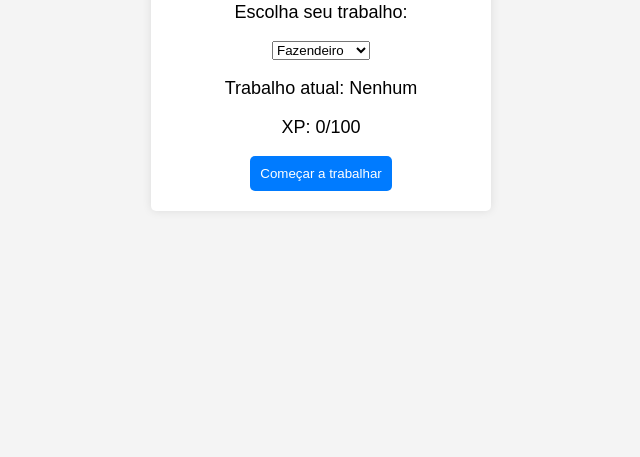
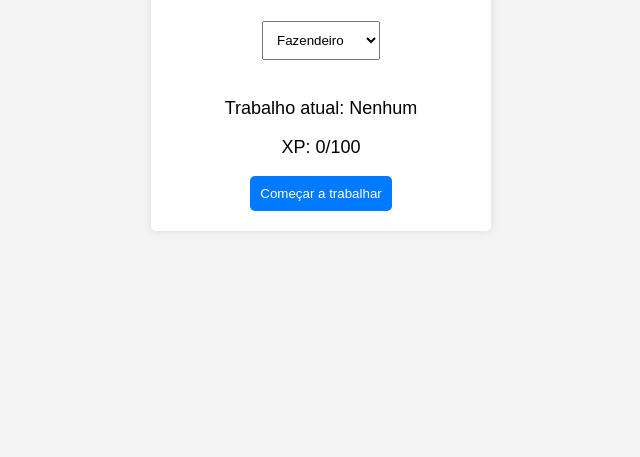
Before and after one commit to orionplay/Idlerpg, a plain HTML site: page index.html in a window 1280 px wide. Shown: the part 343-800 px from the top of the page, without its empty margins (319-959 px from the left). Drawn offline with Linux system fonts and the light colour scheme.

Commit message:
Update styles.css

```diff
--- a/styles.css
+++ b/styles.css
@@ -37,3 +37,8 @@ button:hover {
 p {
   font-size: 18px;
 }
+
+select {
+  padding: 10px;
+  margin-bottom: 20px;
+}
```
